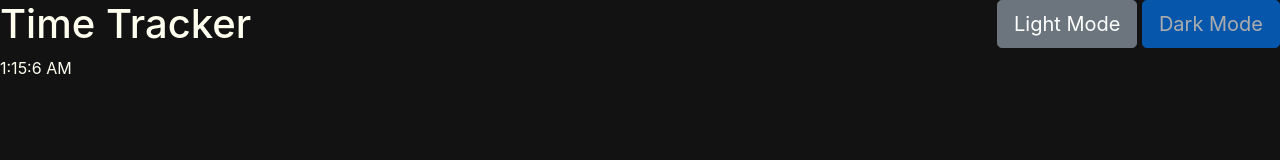
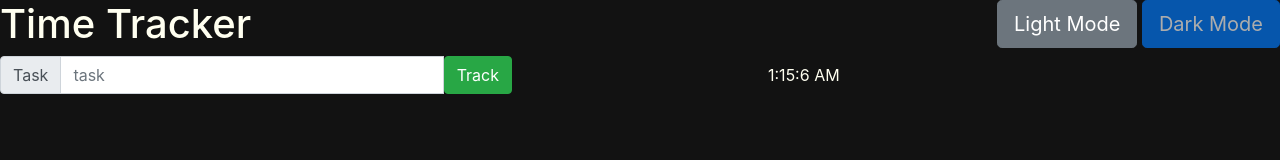
Before and after one commit to jgoto/time-tracker, a plain HTML site: page index.html in a window 1280 px wide. Drawn offline with nearby package versions, Linux system fonts and the light colour scheme.

Commit message:
Added more structure to the page and a input field and track button

```diff
--- a/index.html
+++ b/index.html
@@ -15,7 +15,20 @@
             <button id="dark-mode-btn" type="button" class="btn btn-lg btn-primary" disabled>Dark Mode</button>
         </div>
     </div>
-    <p><span id="time-span"></span></p>
+    <div id="main-container">
+        <div id="left-container">
+            <div class="input-group mb-3">
+                <div class="input-group-prepend">
+                    <span class="input-group-text" id="task-addon">Task</span>
+                </div>
+                <input type="text" class="form-control" placeholder="task" aria-label="task" aria-describedby="task-addon">
+                <button type="button" class="btn btn-success" id="track-btn">Track</button>
+            </div>
+        </div>
+        <div id="right-container">
+            <p><span id="time-span"></span></p>
+        </div>
+    </div>
     <script src="https://code.jquery.com/jquery-3.4.1.slim.min.js" integrity="sha384-J6qa4849blE2+poT4WnyKhv5vZF5SrPo0iEjwBvKU7imGFAV0wwj1yYfoRSJoZ+n" crossorigin="anonymous"></script>
     <script src="https://cdn.jsdelivr.net/npm/popper.js@1.16.0/dist/umd/popper.min.js" integrity="sha384-Q6E9RHvbIyZFJoft+2mJbHaEWldlvI9IOYy5n3zV9zzTtmI3UksdQRVvoxMfooAo" crossorigin="anonymous"></script>
     <script src="https://cdn.jsdelivr.net/npm/bootstrap@4.4.1/dist/js/bootstrap.min.js" integrity="sha384-wfSDF2E50Y2D1uUdj0O3uMBJnjuUD4Ih7YwaYd1iqfktj0Uod8GCExl3Og8ifwB6" crossorigin="anonymous"></script>
--- a/style.css
+++ b/style.css
@@ -19,3 +19,17 @@ body.light-mode{
 #mode-btns{
     width: 50%;
 }
+
+#main-container{
+    display: flex;
+    justify-content: space-between;
+    align-items: center;
+}
+
+#left-container{
+    width: 40%;
+}
+
+#right-container{
+    width: 40%;
+}
```
